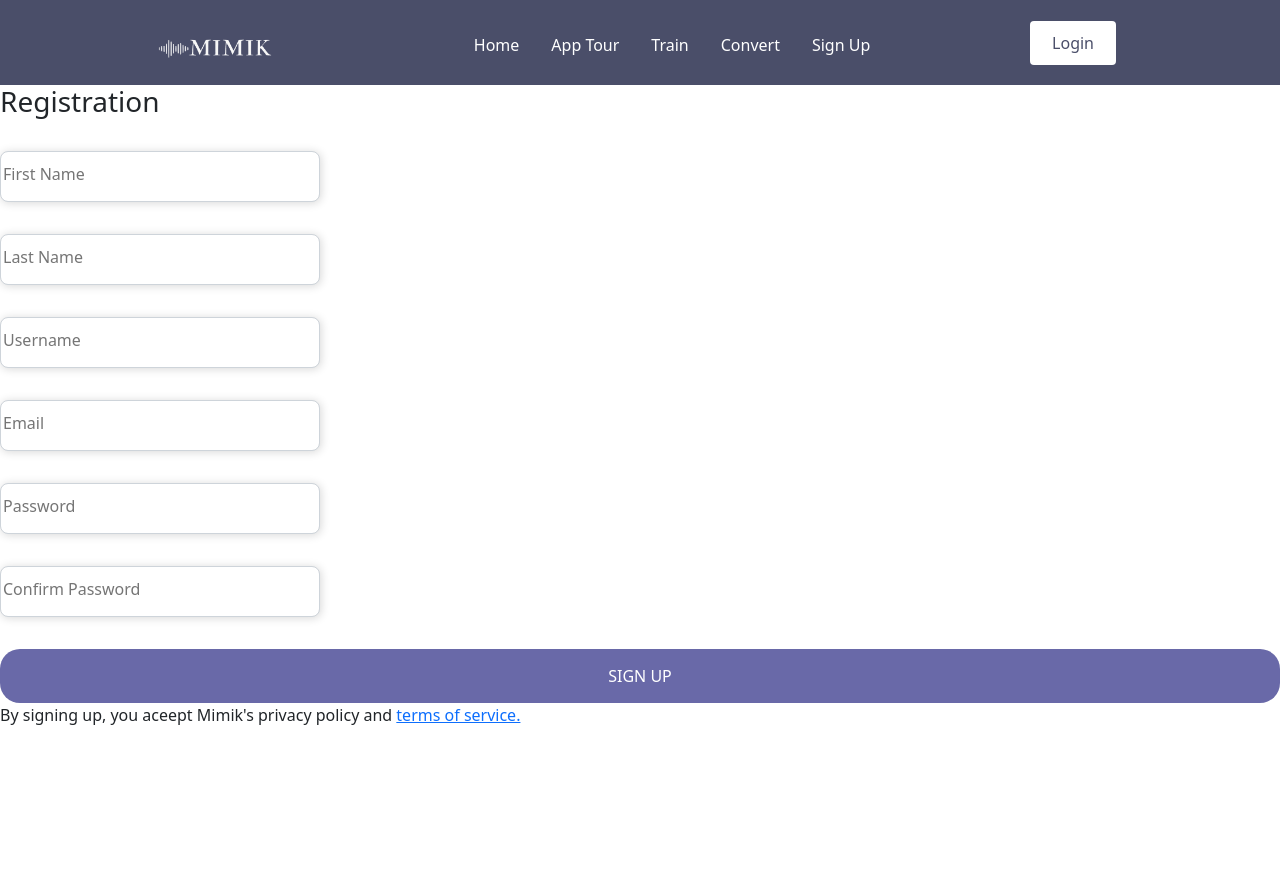
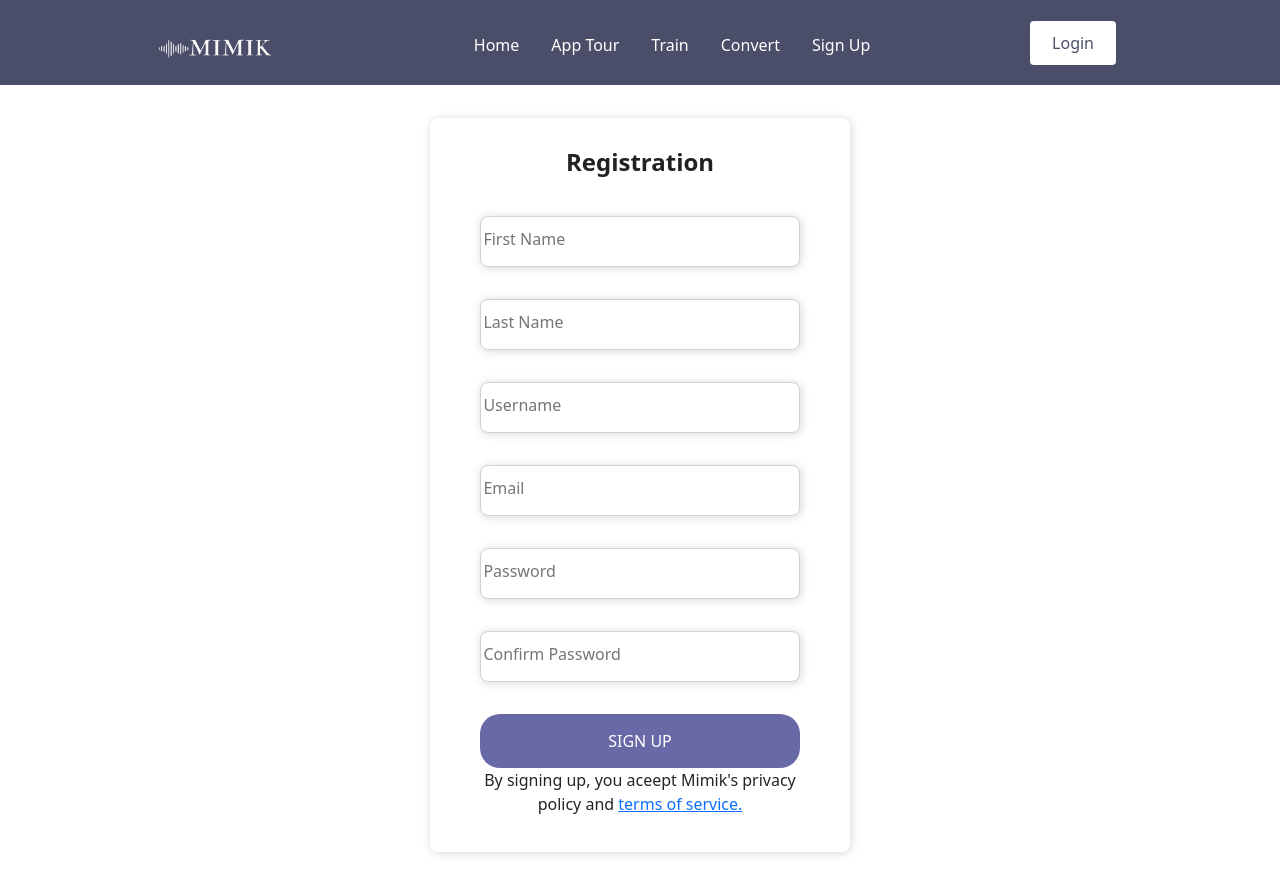
Before and after one commit to mrashid2019/Mimik, a React (Create React App) app in the folder mimik-website/: page /signup in a window 1280 px wide. Before the commit the page ends 800 px from the top, so only its background shows below. Built offline with nearby package versions, Linux system fonts and the light colour scheme; no server answers.

Commit message:
added css for registration page

```diff
--- a/mimik-website/src/App.css
+++ b/mimik-website/src/App.css
@@ -86,3 +86,46 @@
   width: 70% !important;
   border-radius: 25px;
 }
+
+/* Sign Up page  */
+.signup-form-container {
+  display: flex;
+  justify-content: center;
+  align-items: center;
+  width: 100vw;
+  height: 100vh;
+}
+
+.signup-form {
+  width: 420px;
+  box-shadow: rgb(0 0 0 / 16%) 1px 1px 10px;
+  padding-top: 30px;
+  padding-bottom: 20px;
+  border-radius: 8px;
+  background-color: white;
+}
+
+.signup-form-content {
+  padding-left: 12%;
+  padding-right: 12%;
+  text-align: center;
+}
+
+.signup-form-title {
+  text-align: center;
+  margin-bottom: 1em;
+  font-size: 24px;
+  color: rgb(34, 34, 34);
+  font-weight: 800;
+}
+
+/* Footer */
+.page-container{
+  display: inline;
+  flex-direction:column;
+  min-height: 100vh;
+}
+
+.content-wrap{
+  flex: 1;
+}
```
